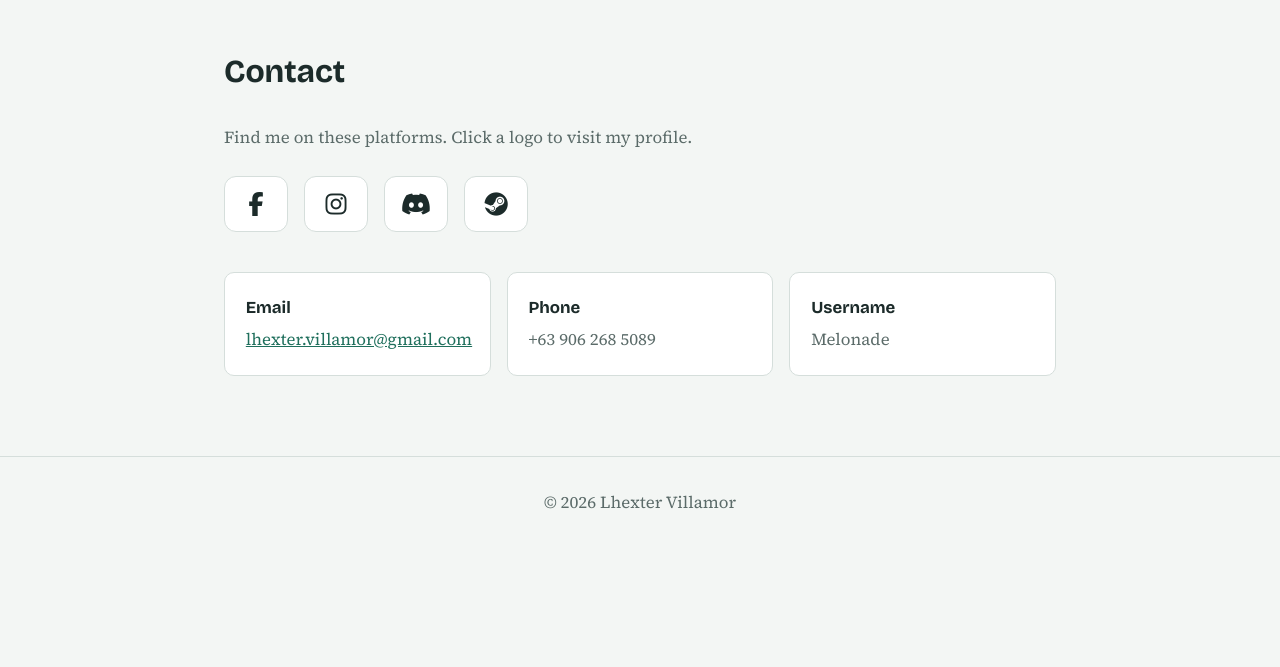
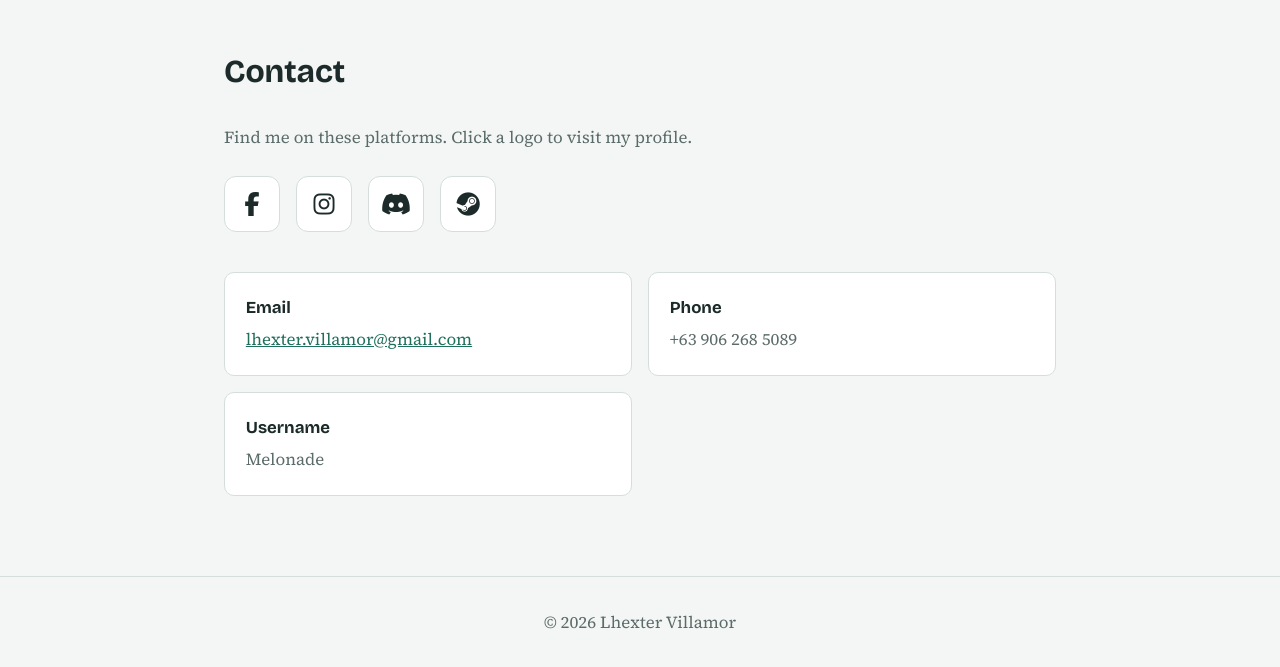
Before and after one commit to Melonade07/portfolio, a plain HTML site: page index.html in a window 1280 px wide. Shown: the part 2733-3400 px from the top of the page. Before the commit the page ends 3283 px from the top, so only its background shows below. Drawn offline with nearby package versions, Linux system fonts and the light colour scheme.

Commit message:
Update style.css

```diff
--- a/style.css
+++ b/style.css
@@ -131,7 +131,7 @@ h3 { font-size: 1.15rem; }
 .socials { display: flex; flex-wrap: wrap; gap: 1rem; margin-bottom: 2.5rem; }
 .social {
   display: grid; place-items: center;
-  width: 4rem; height: 3.5rem;
+  width: 3.5rem; height: 3.5rem;
   font-size: 1.5rem; text-decoration: none; color: var(--text);
   background: var(--surface); border: 1px solid var(--line); border-radius: 12px;
   transition: transform 0.2s, background 0.2s, color 0.2s, border-color 0.2s;
@@ -141,7 +141,7 @@ h3 { font-size: 1.15rem; }
   transform: translateY(-4px);
 }
 
-.contact-info { list-style: none; display: grid; grid-template-columns: repeat(auto-fit, minmax(14rem, 1fr)); gap: 1rem; }
+.contact-info { list-style: none; display: grid; grid-template-columns: repeat(auto-fit, minmax(min(18rem, 100%), 1fr)); gap: 1rem; }
 .contact-info li { background: var(--surface); border: 1px solid var(--line); border-radius: 10px; padding: 1.3rem; color: var(--muted); }
 .contact-info strong { display: block; font-family: "Bricolage Grotesque", "Segoe UI", sans-serif; color: var(--text); margin-bottom: 0.2rem; }
 
```
